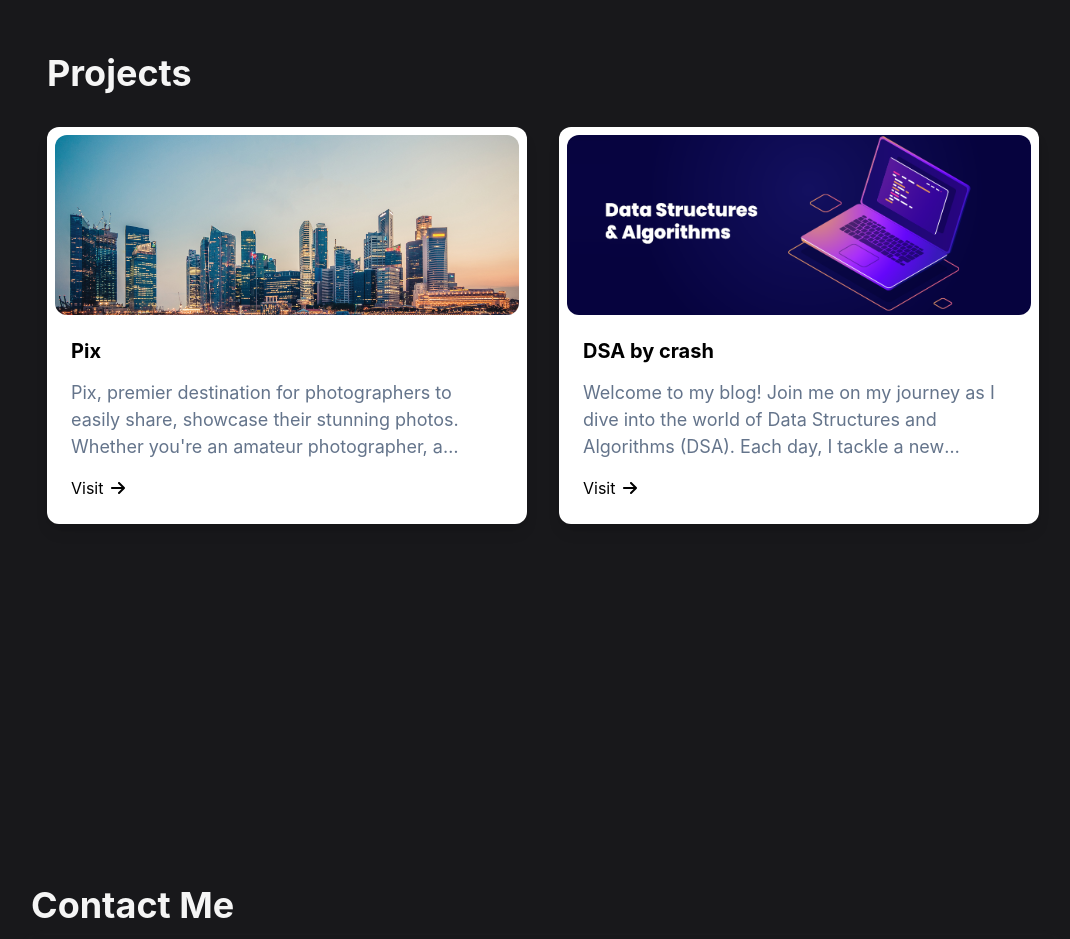
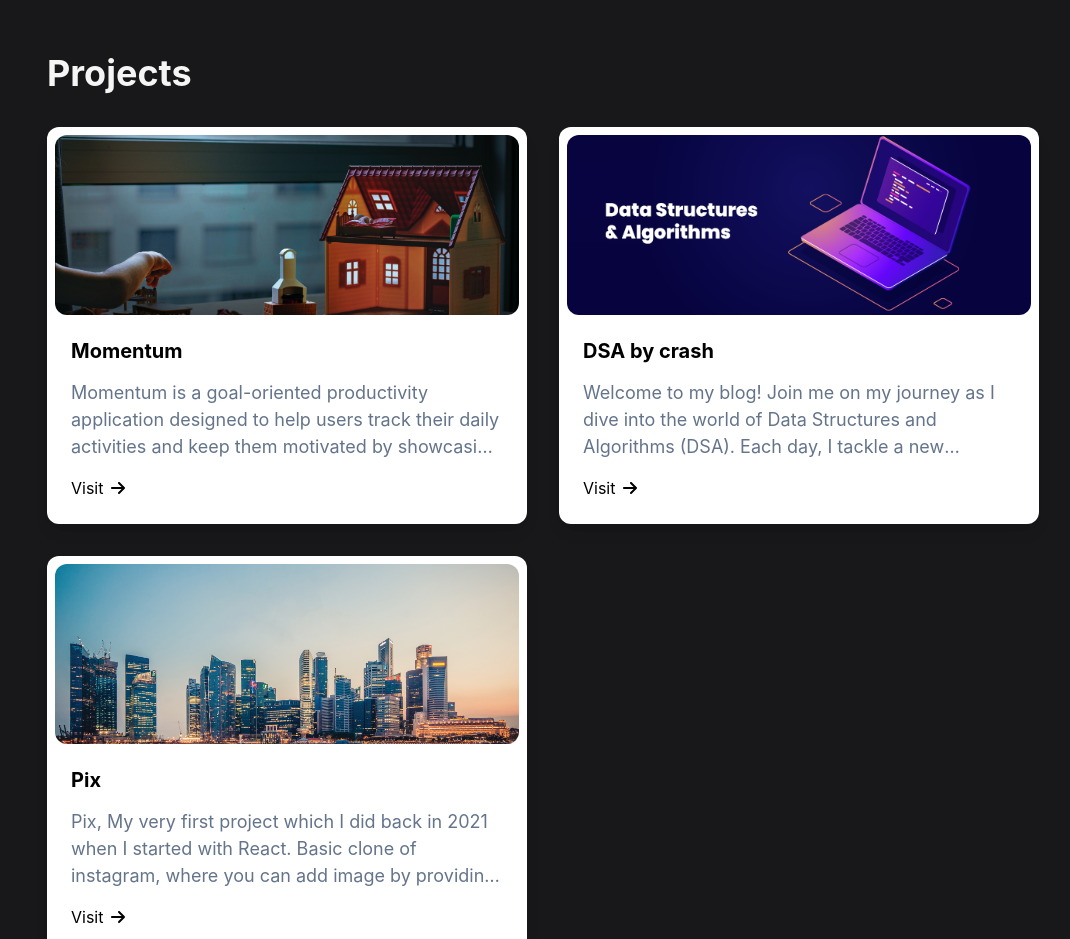
Before and after one commit to crash4xe/Portfolio, a React (Create React App) app: page / in a window 1280 px wide. Shown: the part 780-1719 px from the top of the page, without its empty margins (97-1167 px from the left). Built offline with nearby package versions, Linux system fonts and the light colour scheme.

Commit message:
added new project

```diff
--- a/src/App.js
+++ b/src/App.js
@@ -4,7 +4,6 @@ import Header from "./components/Header";
 import LandingSection from "./components/LandingSection";
 import ProjectSection from "./components/ProjectsSection";
 import ContactMeSection from "./components/ContactMeSection";
-import Footer from "./components/Footer";
 import { AlertProvider } from "./context/AlertContext";
 import Alert from "./components/Alert";
 import { createContext, useState } from "react";
@@ -20,12 +19,12 @@ function App() {
         <ThemeContext.Provider
           value={{ isDarkBackground, setIsDarkBackground }}
         >
-          <main>
+          <main style={{backgroundColor: isDarkBackground ? "#18181b" : "#f5f5f5",
+              color: isDarkBackground ? "#f5f5f5" : "#18181b"}}>
             <Header />
             <LandingSection />
             <ProjectSection />
             <ContactMeSection />
-            <Footer />
             <Alert />
           </main>
         </ThemeContext.Provider>
--- a/src/components/Alert.jsx
+++ b/src/components/Alert.jsx
@@ -25,7 +25,7 @@ function Alert() {
           backgroundColor={isSuccess ? "#81C784" : "#FF8A65"}
         >
           <AlertDialogHeader fontSize="lg" fontWeight="bold">
-            {isSuccess ? "All Good" : "Oops!"}
+            {isSuccess ? "Thanks!" : "Oops!"}
           </AlertDialogHeader>
           <AlertDialogBody>{message}</AlertDialogBody>
         </AlertDialogContent>
--- a/src/components/Card.jsx
+++ b/src/components/Card.jsx
@@ -2,13 +2,10 @@ import { Heading, HStack, VStack, Text, Image } from "@chakra-ui/react";
 import { FontAwesomeIcon } from "@fortawesome/react-fontawesome";
 import { faArrowRight } from "@fortawesome/free-solid-svg-icons";
 import { motion } from "framer-motion";
-import { ThemeContext } from "../App";
-import { useContext } from "react";
 
 const MotionVStack = motion(VStack);
 
 const Card = ({ title, description, imageSrc, url }) => {
-  const { isDarkBackground } = useContext(ThemeContext);
   return (
     <a href={url} target="_blank" rel="noopener noreferrer">
       <MotionVStack
--- a/src/components/ContactMeSection.jsx
+++ b/src/components/ContactMeSection.jsx
@@ -17,6 +17,7 @@ import useSubmit from "../hooks/useSubmit";
 import { useAlertContext } from "../context/AlertContext";
 import { useContext, useEffect } from "react";
 import { ThemeContext } from "../App";
+import Footer from "./Footer";
 
 const ContactMeSection = () => {
   const { isDarkBackground } = useContext(ThemeContext);
@@ -54,8 +55,6 @@ const ContactMeSection = () => {
 
   return (
     <FullScreenSection
-      backgroundColor={isDarkBackground ? "#18181b" : "#f5f5f5"}
-      color={isDarkBackground ? "#f5f5f5" : "#18181b"}
       py={16}
       spacing={8}
     >
--- a/src/components/Footer.jsx
+++ b/src/components/Footer.jsx
@@ -1,16 +1,12 @@
 import { Box, Flex } from "@chakra-ui/react";
-import { useContext } from "react";
-import { ThemeContext } from "../App";
 
 const Footer = () => {
-  const {isDarkBackground} = useContext(ThemeContext);
   return (
-    <Box backgroundColor={isDarkBackground ? "#18181b" : "#f5f5f5"}>
+    <Box >
       <footer>
         <Flex
           margin="0 auto"
           px={12}
-          color={isDarkBackground ? "#f5f5f5" : "#18181b" }
           justifyContent="center"
           alignItems="center"
           maxWidth="1024px"
--- a/src/components/Header.jsx
+++ b/src/components/Header.jsx
@@ -14,6 +14,7 @@ import {
 import { useContext, useEffect, useRef, useState } from "react";
 import Sidebar from "./Sidebar";
 import { ThemeContext } from "../App";
+import {motion} from 'framer-motion'
 
 const socials = [
   {
@@ -99,6 +100,7 @@ const Header = () => {
           transitionTimingFunction="ease-in-out"
           backgroundColor="#18181b"
           ref={headerRef}
+          zIndex={20}
         >
           <Box color="white" margin="0 auto">
             <HStack
@@ -117,29 +119,32 @@ const Header = () => {
               <nav className="header">
                 <HStack spacing={8}>
                   {socials.map(({ icon, url }) => (
-                    <a href={url} key={url}>
+                    <motion.a href={url} key={url}                         target="_blank"
+                    rel="noopener noreferrer"
+                    whileHover={{scale: 1.2}}
+                    whileTap={{scale: 0.9}}>
                       <FontAwesomeIcon
                         icon={icon}
                         size="2x"
                         key={url}
-                        target="_blank"
-                        rel="noopener noreferrer"
                       ></FontAwesomeIcon>
-                    </a>
+                    </motion.a>
                   ))}
                 </HStack>
               </nav>
               <nav className="header">
                 <HStack spacing={8}>
-                  <a href="#projects" onClick={handleClick("projects-section")}>
+                  <motion.a href="#projects" onClick={handleClick("projects-section")} whileHover={{scale: 1.1}} whileTap={{scale: 0.9}}>
                     Projects
-                  </a>
-                  <a
+                  </motion.a>
+                  <motion.a
                     href="#contactme"
                     onClick={handleClick("contactme-section")}
+                    whileHover={{scale: 1.1}}
+                    whileTap={{scale: 0.9}}
                   >
                     Contact Me
-                  </a>
+                  </motion.a>
                   <div
                     onClick={() => ToggleBackground(!isDarkBackground)}
                     className="theme-icon"
--- a/src/components/LandingSection.jsx
+++ b/src/components/LandingSection.jsx
@@ -1,21 +1,13 @@
 import { Heading, VStack } from "@chakra-ui/react";
 import FullScreenSection from "./FullScreenSection";
-import { useContext } from "react";
-import { ThemeContext } from "../App";
+
 
 const greeting = "CRASH4XE";
 const bio1 = "Frontend developer";
-const bio2 = "specialised in React";
 
 const LandingSection = () => {
-  const { isDarkBackground } = useContext(ThemeContext);
   return (
-    <FullScreenSection
-      justifyContent="center"
-      alignItems="center"
-      backgroundColor={isDarkBackground ? "#18181b" : "#f5f5f5"}
-      color={isDarkBackground ? "#f5f5f5" : "#18181b"}
-    >
+    <FullScreenSection justifyContent="center" alignItems="center">
       <VStack spacing={8}>
         <VStack spacing={4} alignItems="center">
             <Heading
@@ -24,6 +16,7 @@ const LandingSection = () => {
               noOfLines={1}
               fontFamily="Aquatico"
               letterSpacing={4}
+              cursor={"default"}
             >
               {greeting}
             </Heading>
@@ -35,6 +28,7 @@ const LandingSection = () => {
             noOfLines={1}
             fontFamily="Aquatico"
             letterSpacing={4}
+            cursor={"default"}
           >
             {bio1}
           </Heading>
@@ -42,6 +36,7 @@ const LandingSection = () => {
             {bio2}
           </Heading> */}
         </VStack>
+
       </VStack>
     </FullScreenSection>
   );
--- a/src/components/ProjectsSection.jsx
+++ b/src/components/ProjectsSection.jsx
@@ -1,16 +1,15 @@
 import { Box, Heading } from "@chakra-ui/react";
 import FullScreenSection from "./FullScreenSection";
 import Card from "./Card";
-import { useContext } from "react";
-import { ThemeContext } from "../App";
+import { motion } from "framer-motion";
 
 const projects = [
   {
-    title: "Pix",
+    title: "Momentum",
     description:
-      "Pix, premier destination for photographers to easily share, showcase their stunning photos. Whether you're an amateur photographer, a professional artist, or somewhere in between, our platform provides an intuitive and powerful space",
-    getImageSrc: () => require("../images/photo3.jpg"),
-    url: "https://crash4xe.github.io/Pix/",
+      "Momentum is a goal-oriented productivity application designed to help users track their daily activities and keep them motivated by showcasing their progress over the year. The app allows users to set daily tasks, track it's completion, and monitor their consistency over time. By maintaining streaks, users can visually see their consistency, fostering a sense of accomplishment and encouraging them to keep working towards their goals.",
+    getImageSrc: () => require("../images/photo2.jpg"),
+    url: "https://crash4xe.github.io/Momentum/",
   },
   {
     title: "DSA by crash",
@@ -19,14 +18,20 @@ const projects = [
     getImageSrc: () => require("../images/photo1.png"),
     url: "https://dsabycrash.blogspot.com/",
   },
+  {
+    title: "Pix",
+    description:
+      "Pix, My very first project which I did back in 2021 when I started with React. Basic clone of instagram, where you can add image by providing an link and it will be displayed on the page.",
+    getImageSrc: () => require("../images/photo3.jpg"),
+    url: "https://crash4xe.github.io/Pix/",
+  },
 ];
 
+const MotionBox = motion(Box);
+
 const ProjectSection = () => {
-  const { isDarkBackground } = useContext(ThemeContext);
   return (
     <FullScreenSection
-      backgroundColor={isDarkBackground ? "#18181b" : "#f5f5f5"}
-      color={isDarkBackground ? "#f5f5f5" : "#18181b"}
       p={8}
       alignItems="flex-start"
       spacing={8}
@@ -34,13 +39,16 @@ const ProjectSection = () => {
       <Heading as="h1" id="projects-section">
         Projects
       </Heading>
-      <Box
+      <MotionBox
         display="grid"
         gridTemplateColumns={{
           base: "repeat(1, minmax(0, 1fr))",
           md: "repeat(2, minmax(0, 1fr))",
         }}
         gridGap={8}
+        initial="hidden"
+        whileInView="visible"
+
       >
         {projects.map((project) => (
           <Card
@@ -51,7 +59,7 @@ const ProjectSection = () => {
             url={project.url}
           ></Card>
         ))}
-      </Box>
+      </MotionBox>
     </FullScreenSection>
   );
 };
--- a/src/components/Sidebar.jsx
+++ b/src/components/Sidebar.jsx
@@ -13,7 +13,7 @@ const Sidebar = (props) => {
       zIndex={10}
       w="250px"
       color={isDarkBackground ? "rgba(24, 24, 27, 1)" : "rgba(245, 245, 245, 1)" }
-      bg= {isDarkBackground ? "rgba(245, 245, 245, 0.5)" : "rgba(24, 24, 27, 0.5)"}
+      bg= {isDarkBackground ? "rgba(245, 245, 245, 0.8)" : "rgba(24, 24, 27, 0.5)"}
       align="left"
       py={5}
       px={10}
@@ -26,7 +26,7 @@ const Sidebar = (props) => {
       </span>
       {props.list.map(({ url, name, icon }) => (
         <HStack spacing={4}>
-          <FontAwesomeIcon icon={icon} size="x" />
+          <FontAwesomeIcon icon={icon} size="xl" />
           <a href={url}>{name}</a>
         </HStack>
       ))}
--- a/src/index.css
+++ b/src/index.css
@@ -14,22 +14,31 @@ body {
   -moz-osx-font-smoothing: grayscale;
 }
 
+main{
+  transition: transform 0.3s ease, text-shadow 0.3s ease;
+}
+
 code {
   font-family: source-code-pro, Menlo, Monaco, Consolas, 'Courier New',
     monospace;
 }
 
+.theme-icon .sun,
+.theme-icon .moon {
+  transition: transform 0.2s ease, color 0.2s ease;
+}
+
 .theme-icon .sun:hover
 {
   color: #ffcc33;
-  scale: 120%;
+  transform: scale(1.2) rotate(30deg);
   cursor: pointer;
 }
 
 .theme-icon .moon:hover
 {
   color: #64939a ;
-  scale: 130%;
+  transform: scale(1.2) rotate(-25deg);
   cursor: pointer;
 }
 
```
Lines whose indentation alone changed are shown as unchanged.
